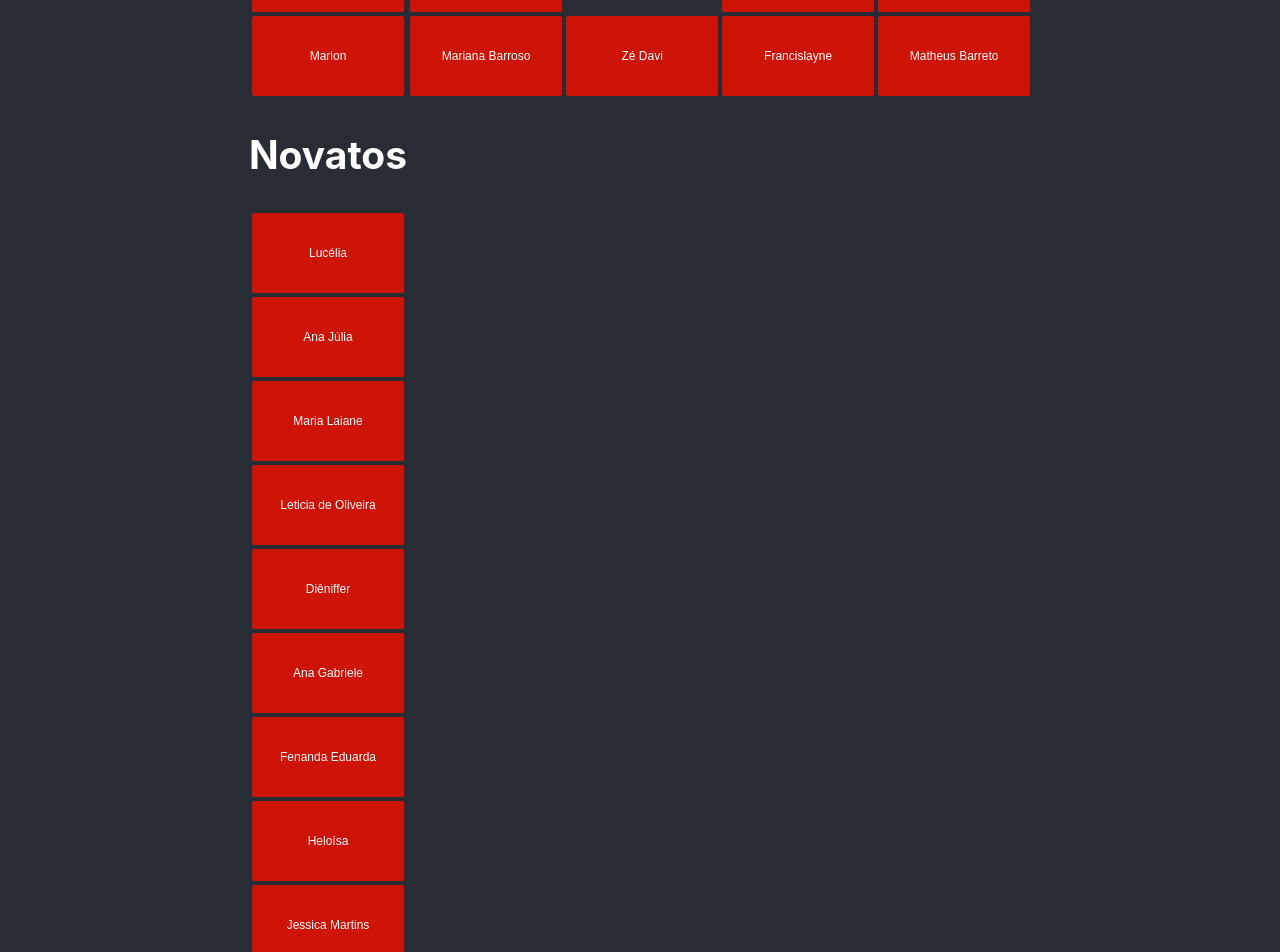
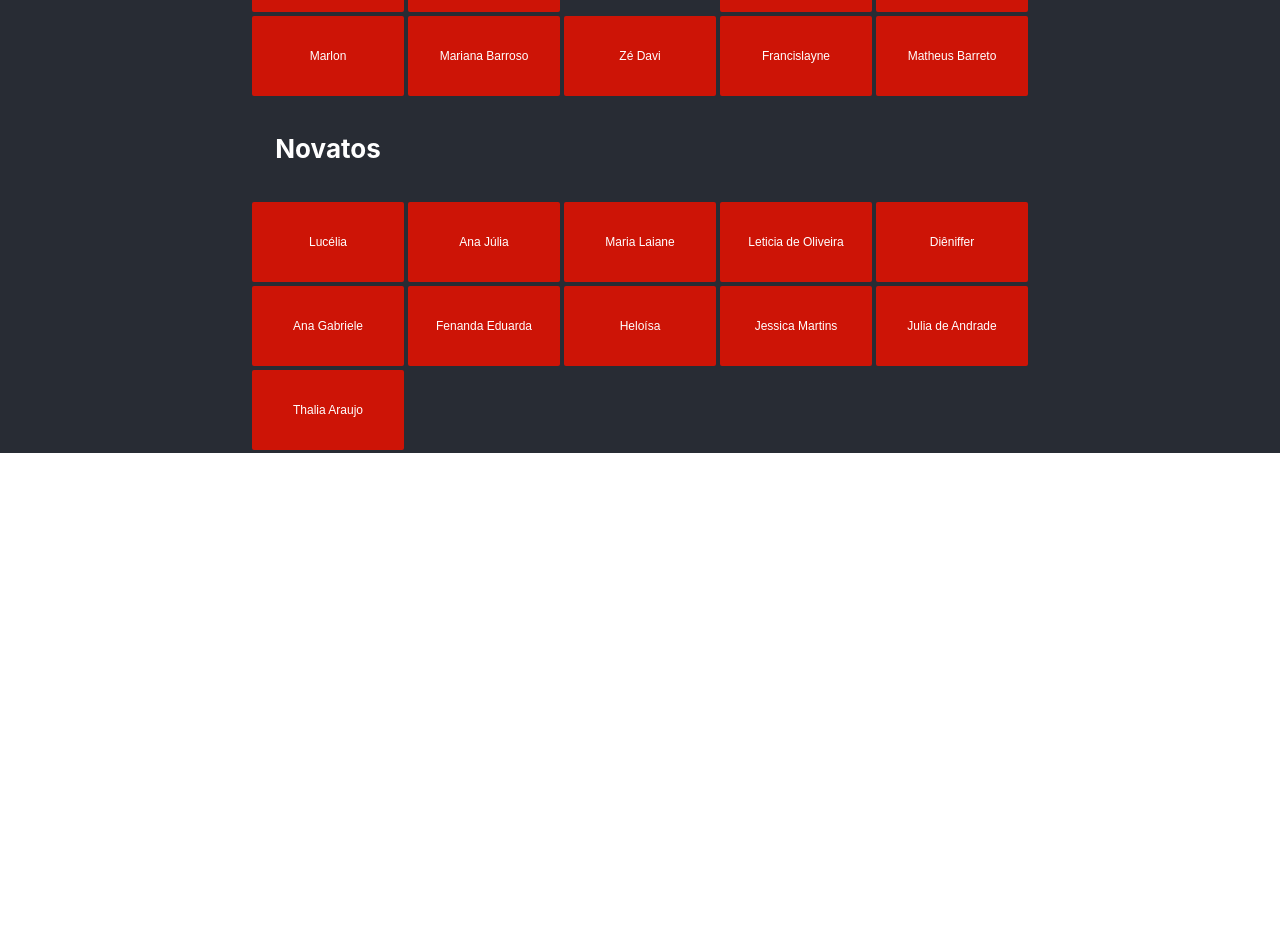
Before and after one commit to zValdinei/mapeamento-fied-sede, a React (Create React App) app: page / in a window 1280 px wide. Shown: the part 960-1912 px from the top of the page. After the commit the page ends 1413 px from the top, so only its background shows below. Built offline with nearby package versions, Linux system fonts and the light colour scheme.

Commit message:
Update App.js
Just some settings on design

```diff
--- a/src/App.js
+++ b/src/App.js
@@ -86,35 +86,19 @@ function App() {
           <td><BotaoInterativo className="estilo_butao"nome="Francislayne"/></td>
           <td><BotaoInterativo className="estilo_butao"nome="Matheus Barreto"/></td>
         </tr>
-        <h2>Novatos</h2>
+        <h4>Novatos</h4>
         <tr>
           <td><BotaoInterativo className="estilo_butao"nome="Lucélia"/></td>
-        </tr>
-        <tr>
           <td><BotaoInterativo className="estilo_butao"nome="Ana Júlia"/></td>
-        </tr>
-        <tr>
           <td><BotaoInterativo className="estilo_butao"nome="Maria Laiane"/></td>
-        </tr>
-        <tr>
           <td><BotaoInterativo className="estilo_butao"nome="Leticia de Oliveira"/></td>
-        </tr>
-        <tr>
           <td><BotaoInterativo className="estilo_butao"nome="Diêniffer"/></td>
         </tr>
         <tr>
           <td><BotaoInterativo className="estilo_butao"nome="Ana Gabriele"/></td>
-        </tr>
-        <tr>
           <td><BotaoInterativo className="estilo_butao"nome="Fenanda Eduarda"/></td>
-        </tr>
-        <tr>
           <td><BotaoInterativo className="estilo_butao"nome="Heloísa"/></td>
-        </tr>
-        <tr>
           <td><BotaoInterativo className="estilo_butao"nome="Jessica Martins"/></td>
-        </tr>
-        <tr>
           <td><BotaoInterativo className="estilo_butao"nome="Julia de Andrade"/></td>
         </tr>
         <tr>
```
